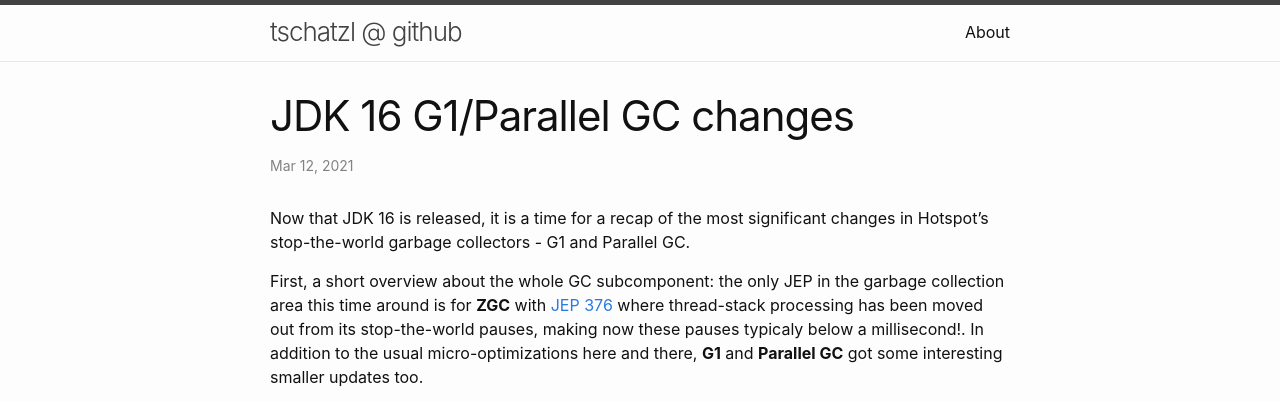
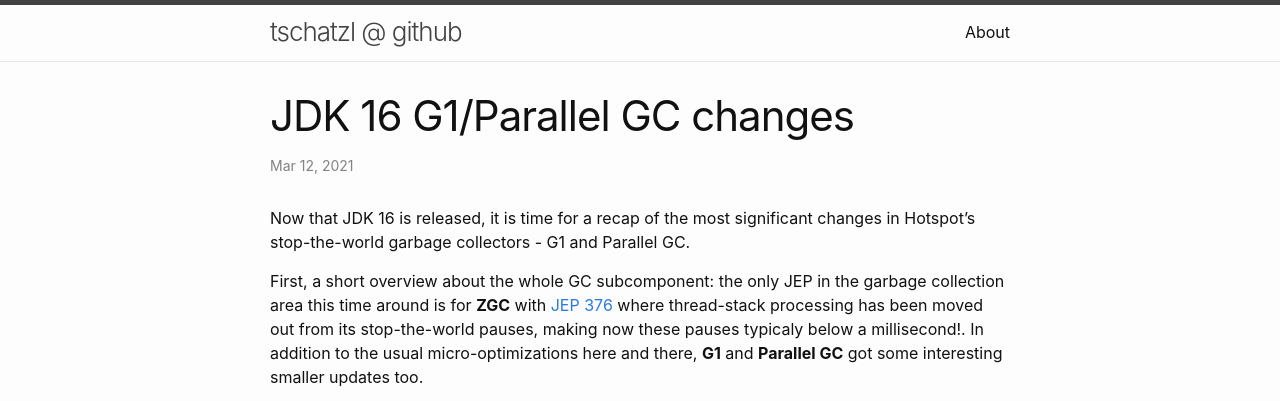
Before and after one commit to tschatzl/tschatzl.github.io, a Jekyll site: the page built from _posts/2021-03-12-jdk16-g1-parallel-gc-changes.md, in a window 1280 px wide and 900 px high. Shown: the top 401 px of the window. Built offline with Jekyll 4.4.1, drawn with Linux system fonts in a browser that asks for light colours.

Commit message:
small editorial fixes and suggestions

```diff
--- a/_posts/2021-03-12-jdk16-g1-parallel-gc-changes.md
+++ b/_posts/2021-03-12-jdk16-g1-parallel-gc-changes.md
@@ -6,7 +6,7 @@ date:   2021-03-12 16:39:24 +0200
 tags: [GC, G1, Parallel, JDK 16, Performance]
 ---
 
-Now that JDK 16 is released, it is a time for a recap of the most significant changes in Hotspot’s stop-the-world garbage collectors - G1 and Parallel GC.
+Now that JDK 16 is released, it is time for a recap of the most significant changes in Hotspot’s stop-the-world garbage collectors - G1 and Parallel GC.
 
 First, a short overview about the whole GC subcomponent: the only JEP in the garbage collection area this time around is for **ZGC** with [JEP 376](https://openjdk.java.net/jeps/376) where thread-stack processing has been moved out from its stop-the-world pauses, making now these pauses typicaly below a millisecond!. In addition to the usual micro-optimizations here and there, **G1** and **Parallel GC** got some interesting smaller updates too.
 
```
